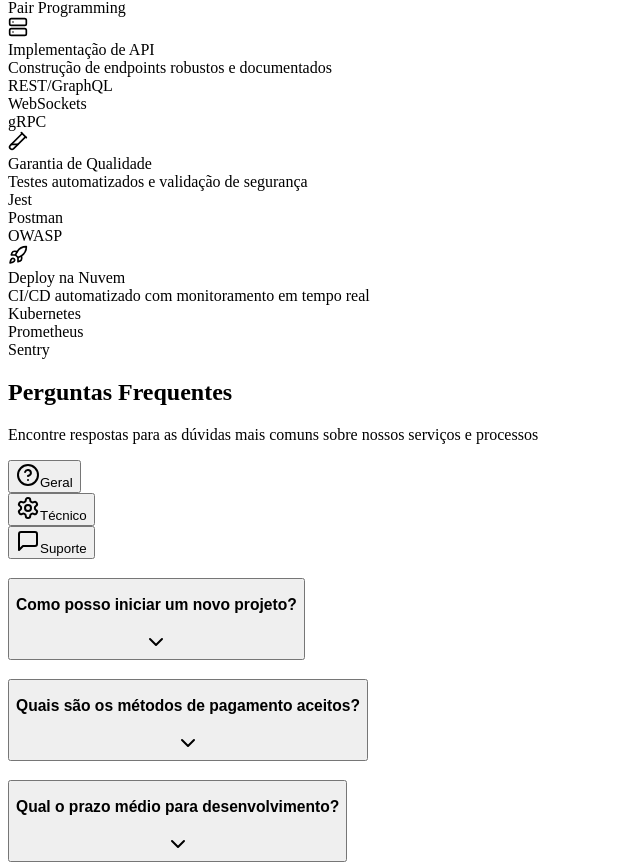
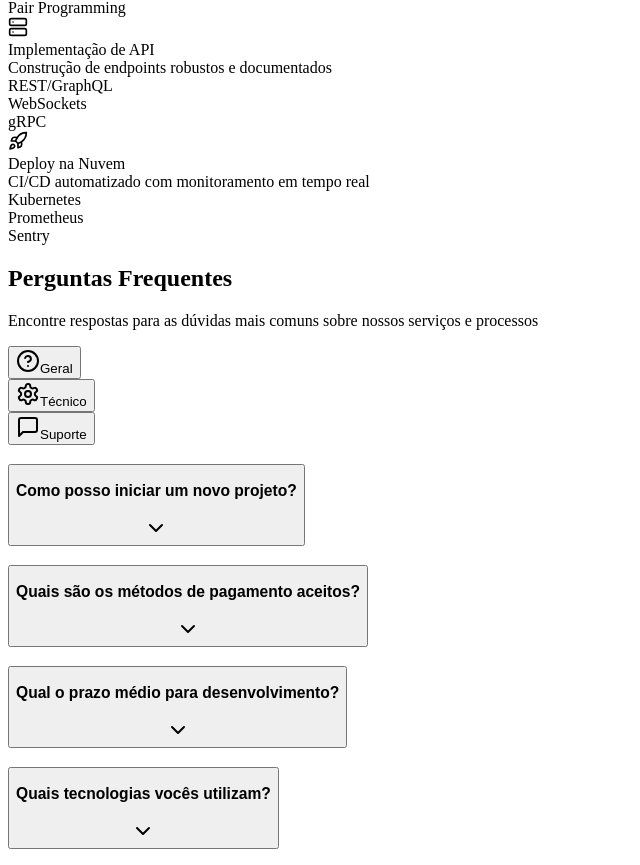
Before and after one commit to Levixs/ls-tecnologia, a Next.js app: page /LandingPage/LandingPage in a window 1280 px wide. Shown: the part 4920-5785 px from the top of the page, without its empty margins (0-640 px from the left). Built offline with nearby package versions, Linux system fonts and the light colour scheme.

Commit message:
feat: remover seção de Garantia de Qualidade e código de configuração

```diff
--- a/src/components/ProcessSection/Process.tsx
+++ b/src/components/ProcessSection/Process.tsx
@@ -2,7 +2,7 @@ import { Badge } from '@/components/ui/badge'
 import { Card, CardContent, CardDescription, CardHeader, CardTitle } from '@/components/ui/card'
 import { Separator } from '@/components/ui/separator'
 import { motion } from 'framer-motion'
-import { Code, GitFork, Rocket, Server, TestTube2 } from 'lucide-react'
+import { Code, GitFork, Rocket, Server } from 'lucide-react'
 import React from 'react'
 
 const processSteps = [
@@ -29,14 +29,6 @@ const processSteps = [
         techs: ["REST/GraphQL", "WebSockets", "gRPC"],
         color: "from-amber-400 to-orange-400",
         bgColor: "bg-gradient-to-br from-amber-500/10 to-orange-500/10"
-    },
-    {
-        icon: <TestTube2 className="w-5 h-5" />,
-        title: "Garantia de Qualidade",
-        description: "Testes automatizados e validação de segurança",
-        techs: ["Jest", "Postman", "OWASP"],
-        color: "from-emerald-400 to-teal-400",
-        bgColor: "bg-gradient-to-br from-emerald-500/10 to-teal-500/10"
     },
     {
         icon: <Rocket className="w-5 h-5" />,
```
Also changed, not shown: src/config/config.tsx (deleted, +0 -7 lines).
